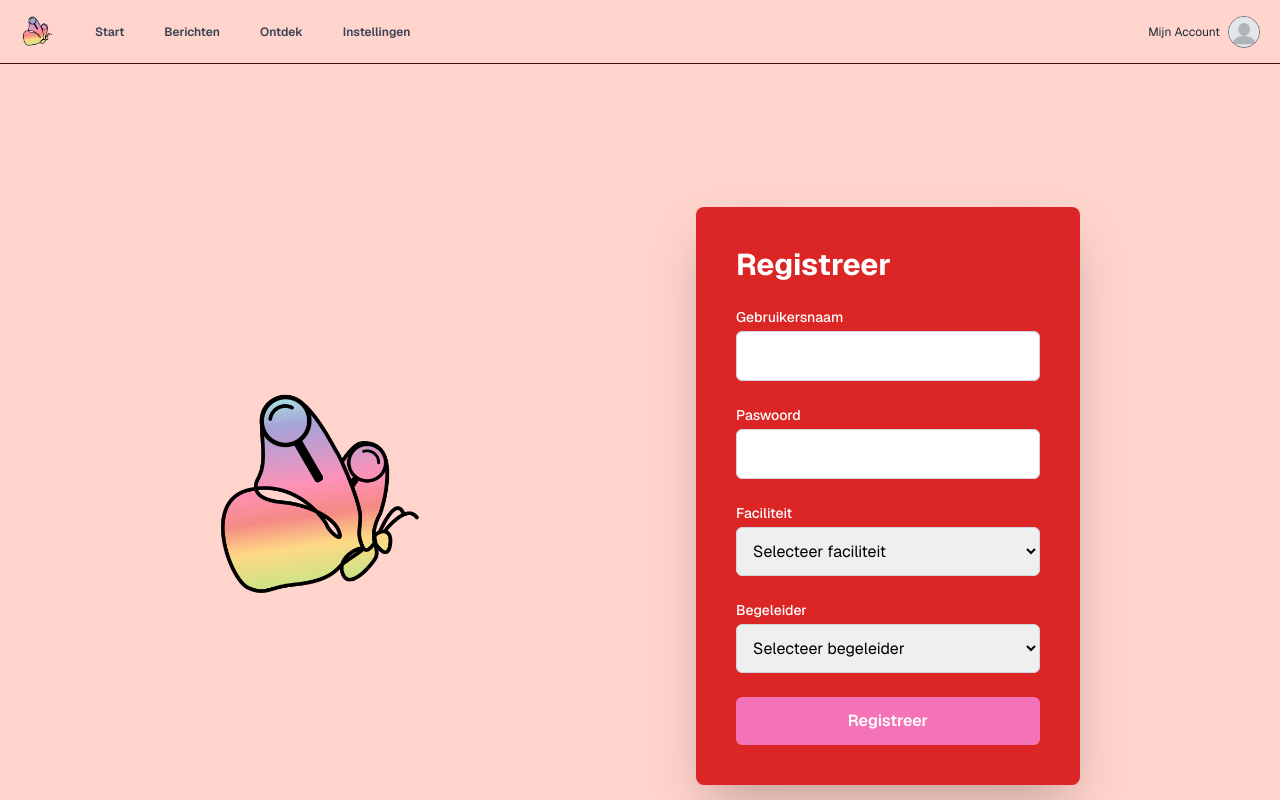
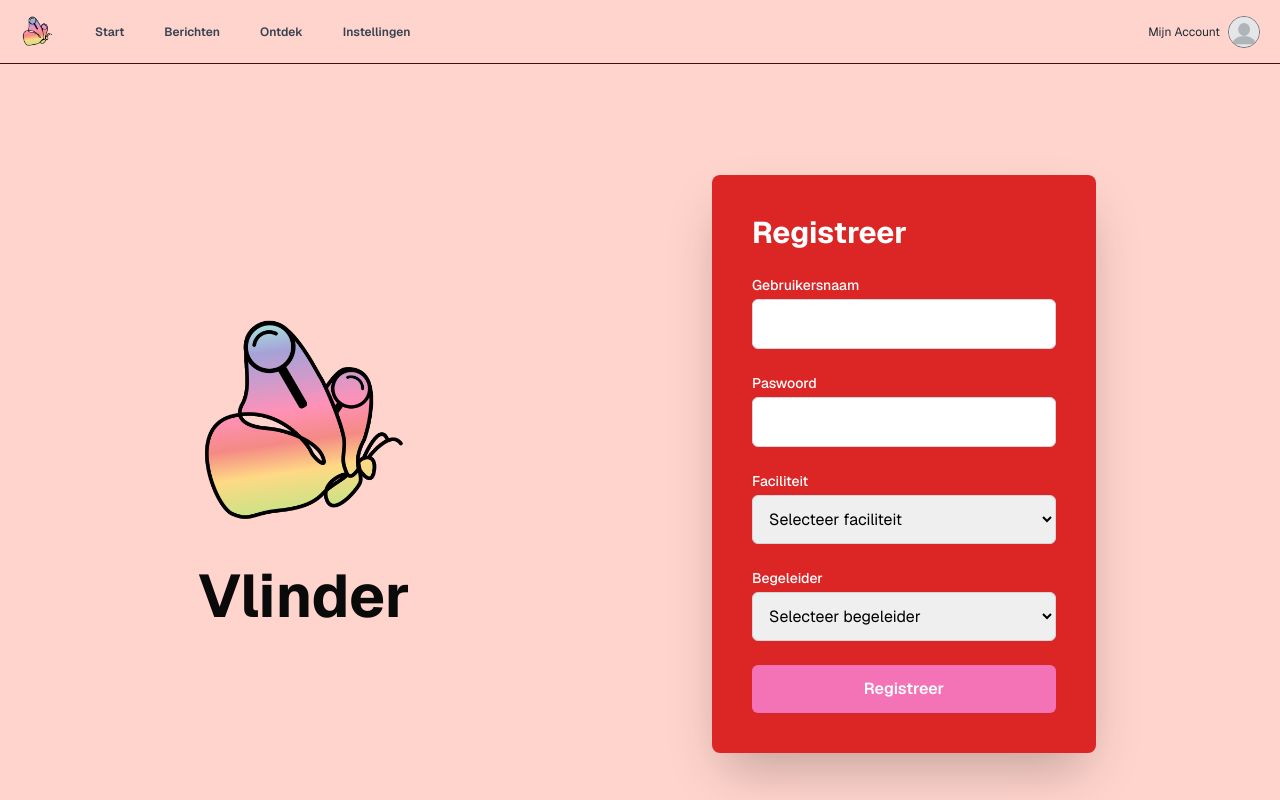
Before and after one commit to LanceBruynseels/dsaas-group4, a Next.js app: page /registration in a window 1280 px wide. Shown: the top 800 px of the page. Built offline with nearby package versions, Linux system fonts and the light colour scheme.

Commit message:
Added proper logo to the registration page

```diff
--- a/app/(auth-pages)/layout.tsx
+++ b/app/(auth-pages)/layout.tsx
@@ -5,8 +5,6 @@ export default function Layout({
   children: React.ReactNode;
 }) {
   return (
-      <div className="min-h-screen flex flex-col items-center justify-center bg-background">
-        <div className="max-w-7xl w-full p-8">{children}</div>
-      </div>
+      <div className="w-full flex flex-col gap-12 justify-center">{children}</div>
   );
 }
--- a/app/(auth-pages)/registration/page.tsx
+++ b/app/(auth-pages)/registration/page.tsx
@@ -45,6 +45,7 @@ const Registration: React.FC = () => {
                 {/* Logo Section */}
                 <div className="flex flex-col items-center space-y-6">
                     <img src="/vlinder.png" alt="VLinder Logo" className="h-60" />
+                    <h1 className= "font-bold text-6xl">Vlinder</h1>
                 </div>
 
                 {/* Form Section */}
```
